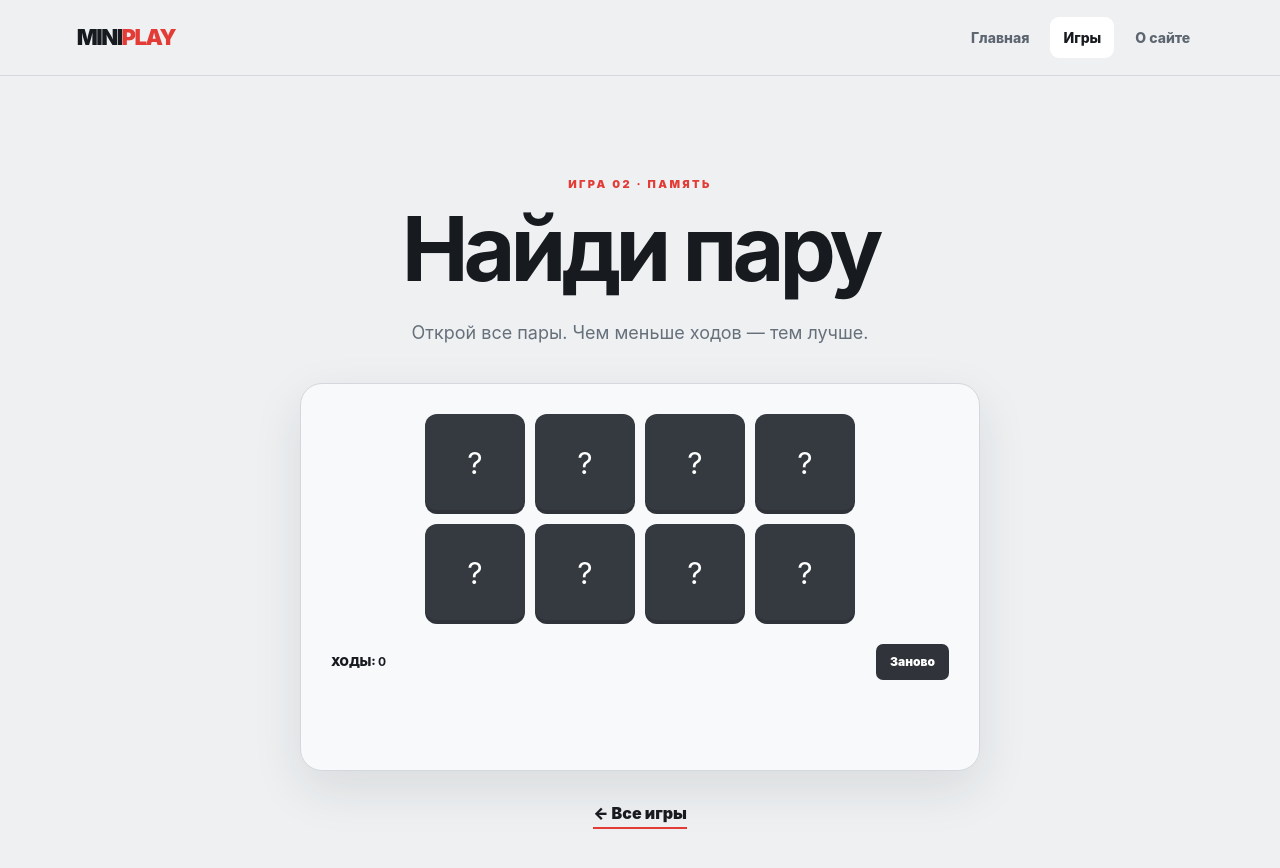
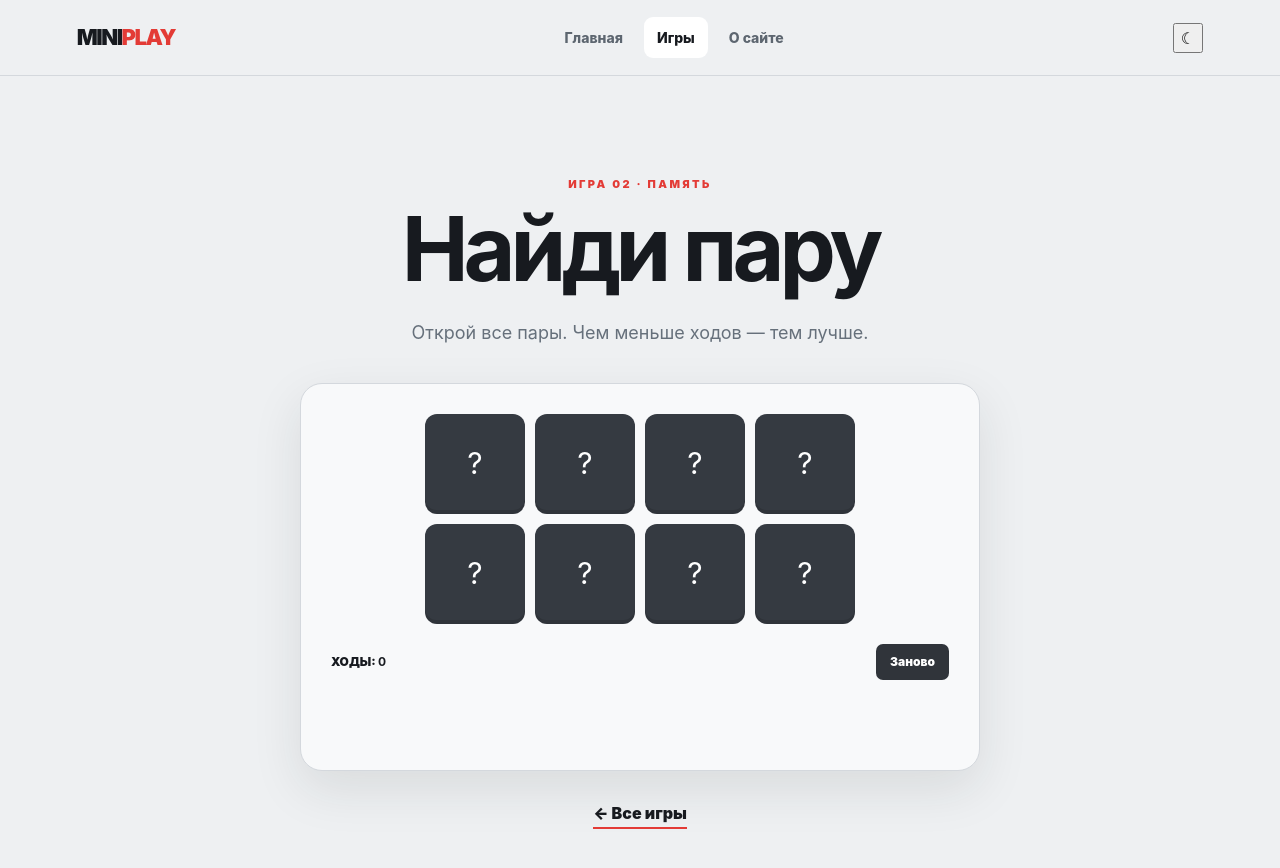
Before and after one commit to pugartj-a11y/-, a plain HTML site: page memory.html in a window 1280 px wide. Drawn offline with Linux system fonts and the light colour scheme.

Commit message:
Improve memory.html with theme controls

```diff
--- a/memory.html
+++ b/memory.html
@@ -1 +1 @@
-<!doctype html><html lang="ru"><head><meta charset="UTF-8"><meta name="viewport" content="width=device-width,initial-scale=1"><meta name="description" content="Игра Найди пару в MiniPlay."><title>Найди пару — MiniPlay</title><link rel="stylesheet" href="style.css"></head><body><header class="site-header"><a class="logo" href="index.html">MINI<span>PLAY</span></a><nav aria-label="Основная навигация"><a href="index.html">Главная</a><a class="active" aria-current="page" href="games.html">Игры</a><a href="about.html">О сайте</a></nav></header><main class="game-page"><p class="eyebrow">ИГРА 02 · ПАМЯТЬ</p><h1>Найди пару</h1><p class="lead">Открой все пары. Чем меньше ходов — тем лучше.</p><div class="memory-wrap"><div id="board" class="board" aria-label="Игровое поле"></div><div class="memory-info"><span>ХОДЫ: <b id="moves" aria-live="polite">0</b></span><button id="restart" class="small-btn" type="button">Заново</button></div><p id="memoryMessage" class="game-status" aria-live="polite"></p></div><a class="text-link" href="games.html">← Все игры</a></main><script src="memory.js" defer></script></body></html>
+<!doctype html><html lang="ru"><head><meta charset="UTF-8"><meta name="viewport" content="width=device-width,initial-scale=1"><meta name="description" content="Игра Найди пару в MiniPlay."><title>Найди пару — MiniPlay</title><link rel="stylesheet" href="style.css"></head><body><header class="site-header"><a class="logo" href="index.html">MINI<span>PLAY</span></a><nav aria-label="Основная навигация"><a href="index.html">Главная</a><a class="active" aria-current="page" href="games.html">Игры</a><a href="about.html">О сайте</a></nav><button id="themeToggle" class="theme-toggle" type="button" aria-label="Включить тёмную тему">☾</button></header><main class="game-page"><p class="eyebrow">ИГРА 02 · ПАМЯТЬ</p><h1>Найди пару</h1><p class="lead">Открой все пары. Чем меньше ходов — тем лучше.</p><div class="memory-wrap"><div id="board" class="board" aria-label="Игровое поле"></div><div class="memory-info"><span>ХОДЫ: <b id="moves" aria-live="polite">0</b></span><button id="restart" class="small-btn" type="button">Заново</button></div><p id="memoryMessage" class="game-status" aria-live="polite"></p></div><a class="text-link" href="games.html">← Все игры</a></main><script src="memory.js" defer></script><script src="app.js" defer></script></body></html>
```
